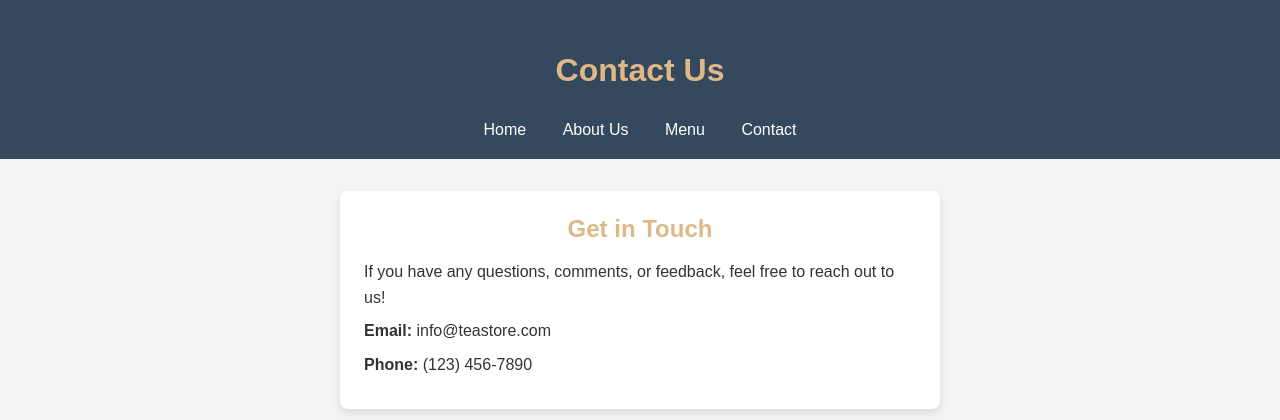
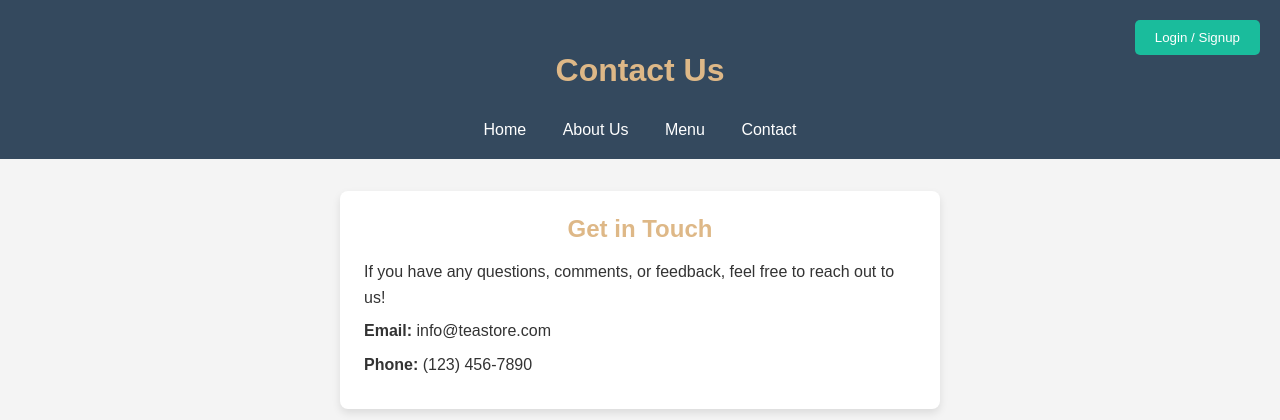
Before and after one commit to sakshyam33/django, a Django app: page /contact/ in a window 1280 px wide. Shown: the top 420 px of the page. Run offline with Django 5.2, Linux system fonts and the light colour scheme.

Commit message:
update signup
login to signup

```diff
--- a/Web/sakshyam/url.py
+++ b/Web/sakshyam/url.py
@@ -4,4 +4,5 @@ from . import views
 urlpatterns = [
 
     path('',views.all, name='menu'),
+    path('buy/<int:chai_id>/', views.buy_chai, name='buy_chai'),
 ]
--- a/Web/templates/login.html
+++ b/Web/templates/login.html
@@ -127,7 +127,7 @@
             <button type="submit" class="btn-submit">Log in</button>
 
             <div class="form-footer">
-                <a href="#">Create an account</a>
+                <a href="{% url 'signup' %}">Create an account</a>
             </div>
         </form>
     </div>
--- a/Web/templates/website/contact.html
+++ b/Web/templates/website/contact.html
@@ -22,14 +22,34 @@
         header {
             background-color: #34495e;
             color: white;
-
-            padding:20px;
+            padding: 20px;
             text-align: center;
+            position: relative;
         }
 
         header h1 {
             color: burlywood;
-            padding:2rem;
+            padding: 2rem;
+        }
+
+        /* Login/Signup Button */
+        .login-signup {
+            position: absolute;
+            top: 20px;
+            right: 20px;
+        }
+
+        .login-signup button {
+            background-color: #1abc9c;
+            color: white;
+            border: none;
+            padding: 10px 20px;
+            border-radius: 5px;
+            cursor: pointer;
+        }
+
+        .login-signup button:hover {
+            background-color: #16a085;
         }
 
         nav ul {
@@ -120,6 +140,9 @@
 <body>
     <header>
         <h1>Contact Us</h1>
+        <div class="login-signup">
+            <button onclick="location.href='/login'">Login / Signup</button>
+        </div>
         <nav>
             <a href="{% url 'home' %}">Home</a>
             <a href="{% url 'about' %}">About Us</a>
@@ -151,7 +174,6 @@
                 <button type="submit">Send Message</button>
             </form>
         </section>
-
     </main>
 
     <footer>
```
Also changed, not shown: Web/sakshyam/models.py (+19 -10 lines), Web/sakshyam/templates/sakshyam/all_item.html (+16 -5 lines), Web/sakshyam/views.py (+17 -4 lines), Web/templates/website/about.html (+24 -0 lines), Web/templates/website/index.html (+25 -0 lines), Web/db.sqlite3, Web/sakshyam/migrations/0003_chaivarity_description_alter_chaivarity_ttype.py (added), Web/sakshyam/migrations/0004_chaivarity_amount.py (added).
